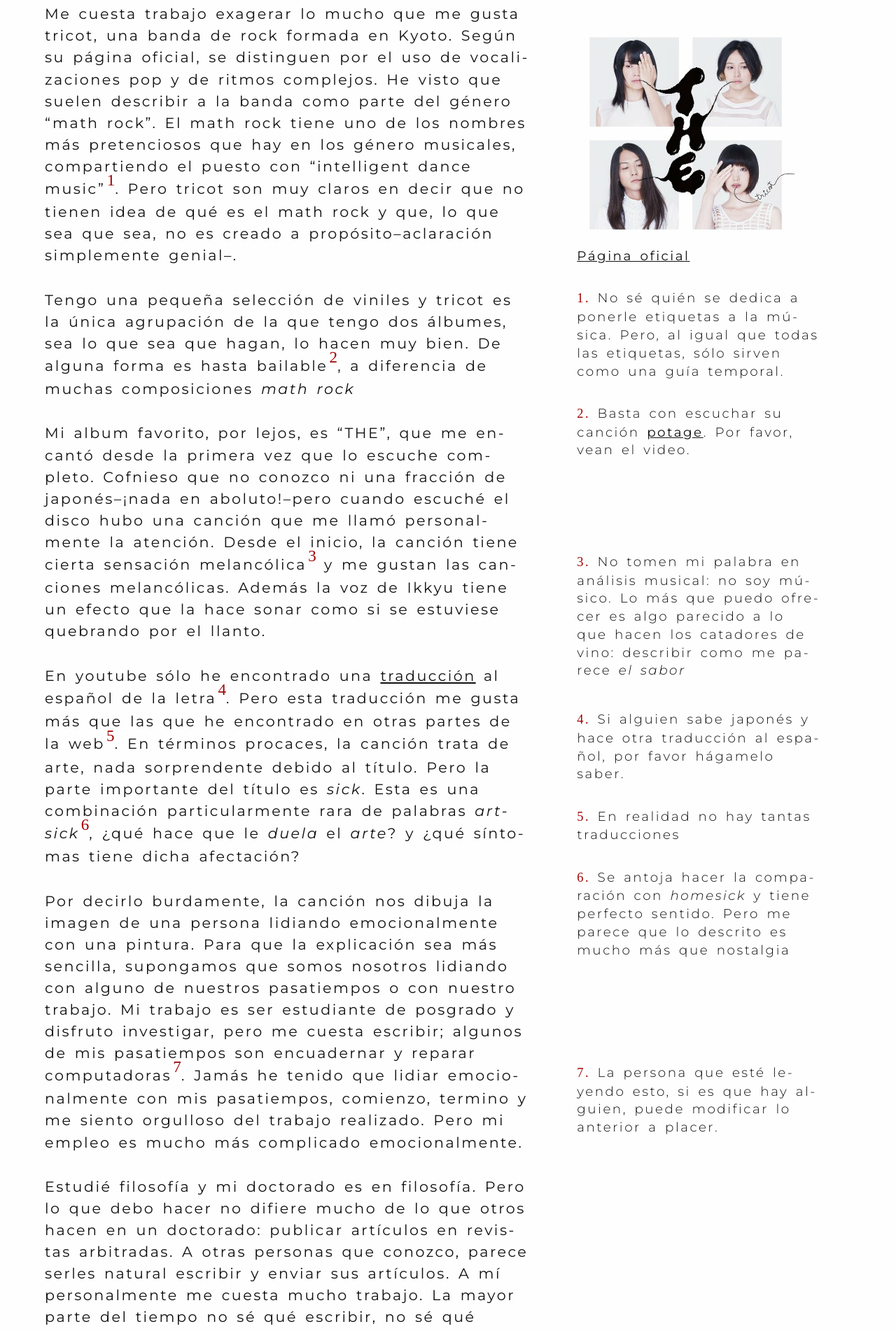
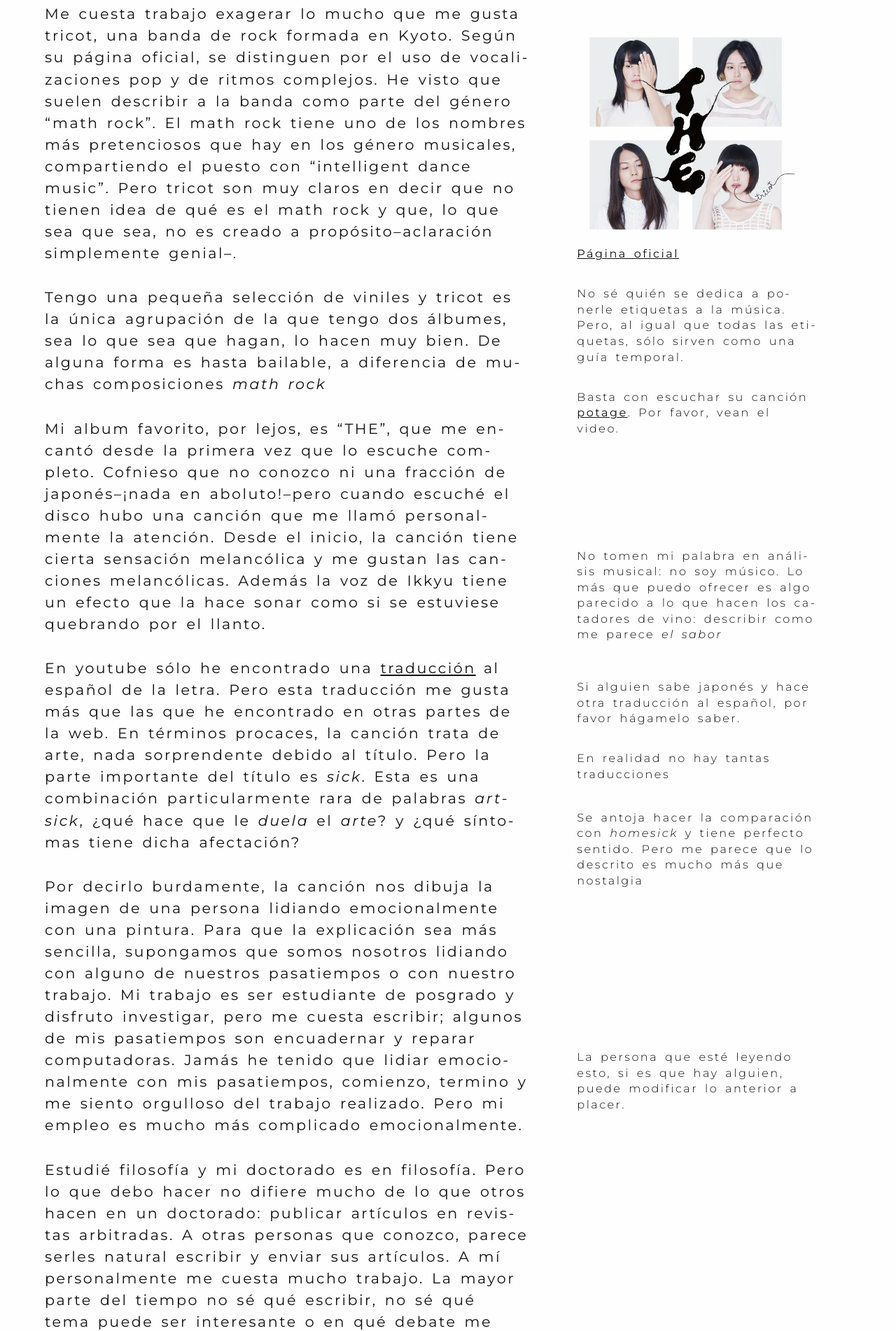
Before and after one commit to Oiuhukt/failosophy, a Jekyll site: the page built from _posts/2024-06-12-artsick.md, in a window 1280 px wide. Shown: the part 356-2258 px from the top of the page at 70% size. Built offline with Jekyll 4.4.1, drawn with Linux system fonts in a browser that asks for light colours; some web fonts are replaced.

Commit message:
modificando tamaño de párrafos

```diff
--- a/css/tufte.scss
+++ b/css/tufte.scss
@@ -564,33 +564,36 @@ img {
 li .sidenote,
 li .marginnote {
     margin-right: -80%;
-} //added to allow for the fact that lists are indented and marginnotes and sidenotes push to right
-
-.sidenote-number {
-    counter-increment: sidenote-counter;
 }
 
-.sidenote-number:after,
-.sidenote:before {
-    content: counter(sidenote-counter) " ";
-    font-family: et-bembo-roman-old-style;
-    color: $contrast-color; //added color
+/* ==========================================================================
+   SIDENOTES & MARGINNOTES
+   ========================================================================== */
+
+.sidenote,
+.marginnote {
+    float: right;
+    clear: right;
+    margin-right: -60%;
+    width: 50%;
+    margin-top: 0;
+    margin-bottom: 1.5rem;
+
+    /* Tamaño: 0.7rem (~14px) para que sea 2 puntos menor que la cita */
+    font-size: 0.7rem;
+    line-height: 1.35;
+    vertical-align: baseline;
     position: relative;
-    vertical-align: baseline;
+
+    /* Mantenemos el peso ligero para que no compita con el texto principal */
+    font-weight: 315;
 }
 
-.sidenote-number:after {
-    content: counter(sidenote-counter);
-    font-size: 1rem;
-    top: -0.5rem;
-    left: 0.1rem;
+/* Ajuste para que el código dentro de notas no se vea gigante */
+.marginnote code,
+.sidenote code {
+    font-size: 0.85em; /* Escala relativo al tamaño de la nota */
 }
-
-.sidenote:before {
-    content: counter(sidenote-counter) ".\000a0"; // this is unicode for a non-breaking space
-    color: $contrast-color;
-    top: 0rem;
-} //removed superscripting for numerical reference in sidenote
 
 p,
 footer,
```
